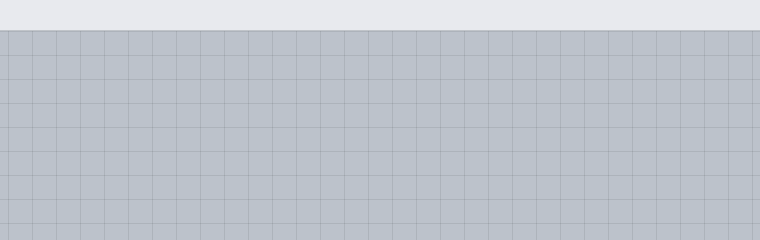
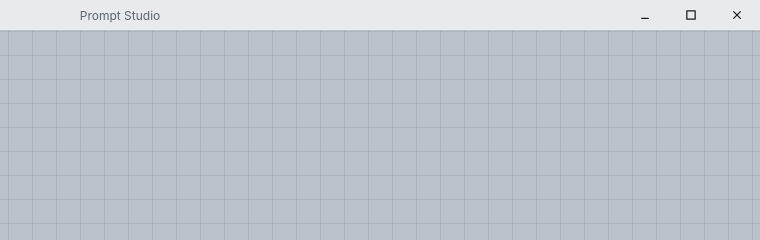
Before and after one commit to Yichuan0712/AnnoBio, a website built with Vite: page app/index.html in a window 1280 px wide. Shown: the top 240 px of the page, 520-1280 px from the left. Built offline with nearby package versions, Linux system fonts and the light colour scheme.

Commit message:
Add window control functionality and improve top bar UI

```diff
--- a/app/src/modalMaximize.js
+++ b/app/src/modalMaximize.js
@@ -26,8 +26,10 @@ function svgIcon(pathOrPaths, viewBox = `0 0 ${ICON_SIZE} ${ICON_SIZE}`) {
   return svg;
 }
 
-const iconMaximize = () => svgIcon('M1 1h10v10H1z');
-const iconRestore = () => svgIcon(['M1 1h10v10H1z', 'M4 4h10v10H4z']);
+export const iconMinimize = () => svgIcon('M2 10h8');
+export const iconMaximize = () => svgIcon('M1 1h10v10H1z');
+export const iconRestore = () => svgIcon(['M1 1h10v10H1z', 'M4 4h10v10H4z']);
+export const iconClose = () => svgIcon(['M2 2l8 8', 'M10 2l-8 8']);
 
 function isMaximized(overlay) {
   return overlay.classList.contains('modal-overlay--maximized');
--- a/app/src/renderer.js
+++ b/app/src/renderer.js
@@ -67,6 +67,7 @@ window.addEventListener('DOMContentLoaded', () => {
     let name = projectPath ? projectPath.replace(/^.*[/\\]/, '') : null;
     if (name && name.endsWith('.json')) name = name.slice(0, -5);
     document.title = name ? `${name} - ${APP_TITLE}` : APP_TITLE;
+    topBarAPI?.setProjectTitle?.(name || APP_TITLE);
   }
 
   const onNewProject = async () => {
@@ -118,6 +119,7 @@ window.addEventListener('DOMContentLoaded', () => {
     onOpenProject,
     onSaveAsProject,
   });
+  topBarAPI.setProjectTitle?.(APP_TITLE);
   topBarAPI.setAddMenuEnabled(false);
   canvasAPI.setAgentWindowVisible?.(false);
 
--- a/app/src/topBar.css
+++ b/app/src/topBar.css
@@ -10,6 +10,24 @@
   background: var(--bg-bar);
   border-bottom: 1px solid var(--border);
   -webkit-app-region: drag;
+}
+
+.top-bar-spacer {
+  flex: 1;
+  min-width: 0;
+}
+
+.top-bar-project-title {
+  position: absolute;
+  left: 50%;
+  transform: translateX(-50%);
+  max-width: calc(100% - 320px);
+  overflow: hidden;
+  text-overflow: ellipsis;
+  white-space: nowrap;
+  font-size: 12px;
+  color: var(--text-muted);
+  pointer-events: none;
 }
 
 .top-bar .menu-item {
@@ -29,6 +47,41 @@
 
 .top-bar .menu-item:hover {
   background: var(--hover);
+}
+
+.top-bar-window-controls {
+  -webkit-app-region: no-drag;
+  display: flex;
+  align-items: stretch;
+  margin-left: auto;
+}
+
+.top-bar-window-btn {
+  width: 46px;
+  height: 30px;
+  display: inline-flex;
+  align-items: center;
+  justify-content: center;
+  padding: 0;
+  color: var(--text);
+  background: transparent;
+  border: none;
+  font: inherit;
+  font-size: 13px;
+  cursor: pointer;
+}
+
+.top-bar-window-btn svg {
+  display: block;
+}
+
+.top-bar-window-btn:hover {
+  background: var(--hover);
+}
+
+.top-bar-window-btn--close:hover {
+  background: #c42b1c;
+  color: #fff;
 }
 
 .top-bar .menu-item.has-submenu::after {
--- a/app/src/topBar.js
+++ b/app/src/topBar.js
@@ -4,15 +4,21 @@
 
 import { setTheme, THEME_LIGHT, THEME_DARK } from './theme.js';
 import { openSettingsModal } from './settingsModal.js';
+import { iconClose, iconMaximize, iconMinimize, iconRestore } from './modalMaximize.js';
 
 /**
  * @param {HTMLElement} root - App root (#app or body)
  * @param {{ openAddPromptModal: () => void, openAddDatasetModal: () => void, onNewProject: () => void, onOpenProject: () => void, onSaveAsProject: () => void }} options
- * @returns {{ setAddMenuEnabled: (enabled: boolean) => void, setSaveAsEnabled: (enabled: boolean) => void }}
+ * @returns {{ setAddMenuEnabled: (enabled: boolean) => void, setSaveAsEnabled: (enabled: boolean) => void, setProjectTitle: (title: string) => void }}
  */
 export function buildTopBar(root, { openAddPromptModal, openAddDatasetModal, onNewProject, onOpenProject, onSaveAsProject }) {
   const bar = document.createElement('nav');
   bar.className = 'top-bar';
+
+  const projectTitleEl = document.createElement('div');
+  projectTitleEl.className = 'top-bar-project-title';
+  projectTitleEl.textContent = 'Prompt Studio';
+  bar.appendChild(projectTitleEl);
 
   const fileBtn = document.createElement('button');
   fileBtn.className = 'menu-item has-submenu';
@@ -95,11 +101,70 @@ export function buildTopBar(root, { openAddPromptModal, openAddDatasetModal, onN
   settingsBtn.appendChild(settingsDrop);
   bar.appendChild(settingsBtn);
 
+  const spacer = document.createElement('div');
+  spacer.className = 'top-bar-spacer';
+  bar.appendChild(spacer);
+
+  const windowControls = document.createElement('div');
+  windowControls.className = 'top-bar-window-controls';
+
+  const minimizeBtn = document.createElement('button');
+  minimizeBtn.className = 'top-bar-window-btn';
+  minimizeBtn.type = 'button';
+  minimizeBtn.setAttribute('aria-label', 'Minimize window');
+  minimizeBtn.title = 'Minimize';
+  minimizeBtn.appendChild(iconMinimize());
+  minimizeBtn.addEventListener('click', () => {
+    window.electronAPI?.minimizeWindow?.();
+  });
+
+  const maximizeBtn = document.createElement('button');
+  maximizeBtn.className = 'top-bar-window-btn';
+  maximizeBtn.type = 'button';
+
+  function applyMaximizedState(isMaximized) {
+    maximizeBtn.dataset.maximized = isMaximized ? 'true' : 'false';
+    maximizeBtn.setAttribute('aria-label', isMaximized ? 'Restore window' : 'Maximize window');
+    maximizeBtn.title = isMaximized ? 'Restore' : 'Maximize';
+    maximizeBtn.innerHTML = '';
+    maximizeBtn.appendChild(isMaximized ? iconRestore() : iconMaximize());
+  }
+
+  applyMaximizedState(false);
+  maximizeBtn.addEventListener('click', async () => {
+    const next = await window.electronAPI?.toggleMaximizeWindow?.();
+    applyMaximizedState(!!next);
+  });
+
+  const closeBtn = document.createElement('button');
+  closeBtn.className = 'top-bar-window-btn top-bar-window-btn--close';
+  closeBtn.type = 'button';
+  closeBtn.setAttribute('aria-label', 'Close window');
+  closeBtn.title = 'Close';
+  closeBtn.appendChild(iconClose());
+  closeBtn.addEventListener('click', () => {
+    window.electronAPI?.closeWindow?.();
+  });
+
+  windowControls.appendChild(minimizeBtn);
+  windowControls.appendChild(maximizeBtn);
+  windowControls.appendChild(closeBtn);
+  bar.appendChild(windowControls);
+
+  window.electronAPI?.isWindowMaximized?.().then(applyMaximizedState).catch(() => {});
+  window.electronAPI?.onWindowMaximizedChanged?.(applyMaximizedState);
+
   root.insertBefore(bar, root.firstChild);
 
   function setSaveAsEnabled(enabled) {
     saveAsOpt.disabled = !enabled;
   }
 
-  return { setAddMenuEnabled, setSaveAsEnabled };
+  function setProjectTitle(title) {
+    const normalized = String(title || '').trim();
+    projectTitleEl.textContent = normalized || 'Prompt Studio';
+    projectTitleEl.title = normalized || 'Prompt Studio';
+  }
+
+  return { setAddMenuEnabled, setSaveAsEnabled, setProjectTitle };
 }
```
Also changed, not shown: app/src/main.js (+33 -0 lines), app/src/preload.js (+7 -0 lines).
